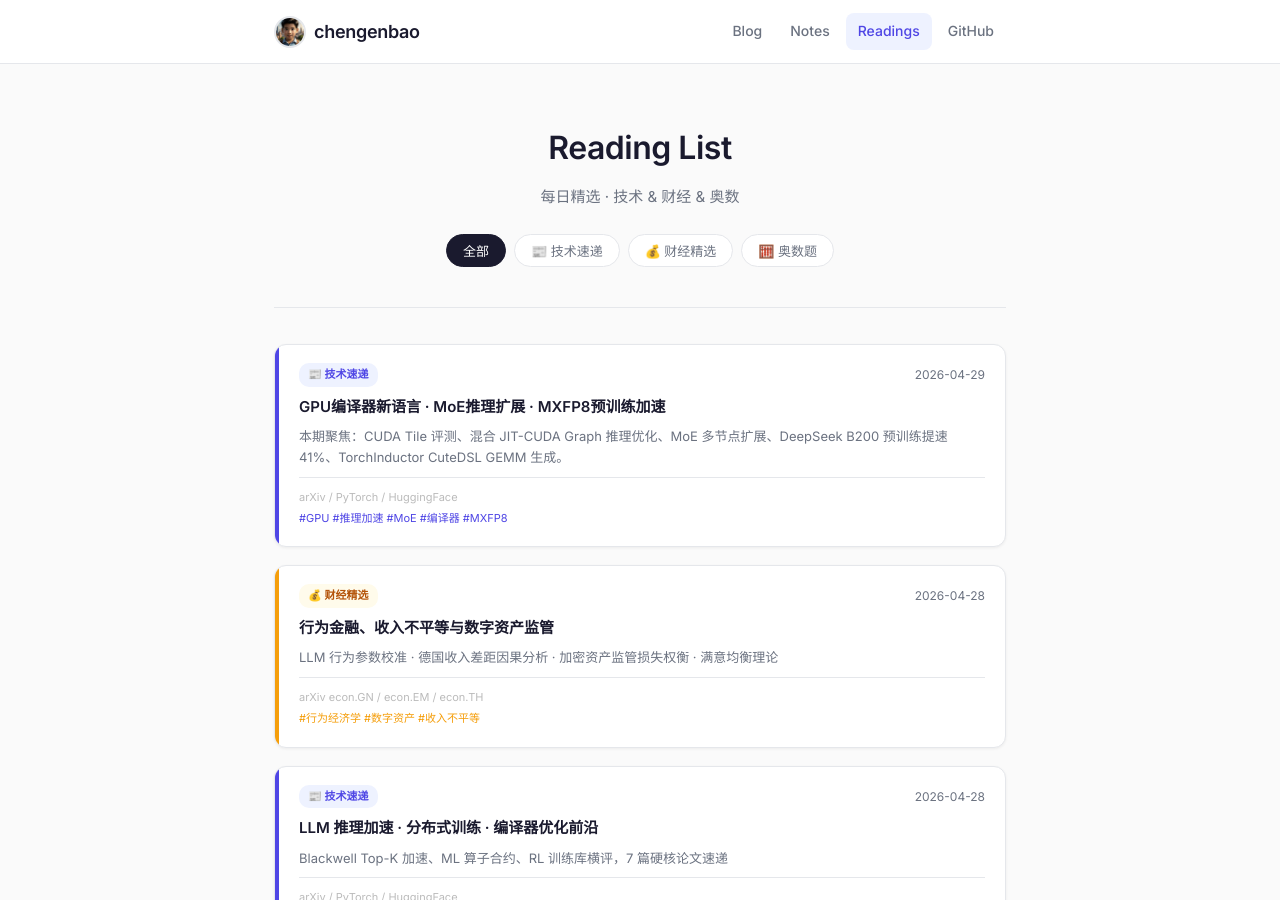
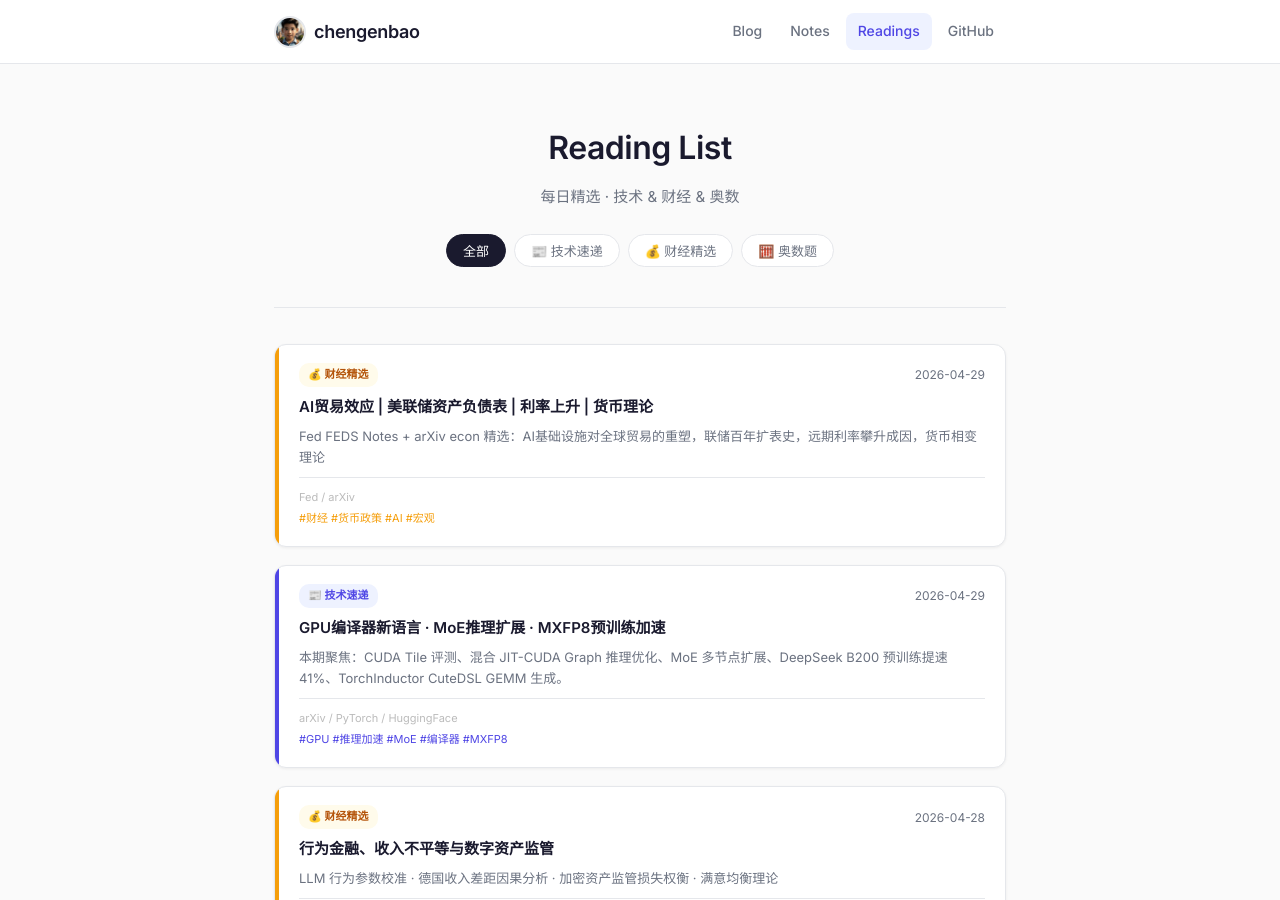
Before and after one commit to chengenbao/chengenbao.github.io, a Jekyll site: the page built from reading-list/index.md, in a window 1280 px wide and 900 px high. Built offline with Jekyll 4.4.1, drawn with Linux system fonts in a browser that asks for light colours.

Commit message:
add finance card to index 2026-04-29

```diff
--- a/reading-list/index.md
+++ b/reading-list/index.md
@@ -18,6 +18,22 @@ permalink: /reading-list/
   </div>
 
   <div class="rl-grid">
+<a class="rl-card finance" href="/reading-list/2026-04-29-finance-daily/">
+  <div class="rl-accent"></div>
+  <div class="rl-body">
+    <div class="rl-top">
+      <span class="rl-badge finance">💰 财经精选</span>
+      <time>2026-04-29</time>
+    </div>
+    <h2>AI贸易效应 | 美联储资产负债表 | 利率上升 | 货币理论</h2>
+    <p>Fed FEDS Notes + arXiv econ 精选：AI基础设施对全球贸易的重塑，联储百年扩表史，远期利率攀升成因，货币相变理论</p>
+    <div class="rl-meta">
+      <span class="rl-source">Fed / arXiv</span>
+      <span class="rl-tags">#财经 #货币政策 #AI #宏观</span>
+    </div>
+  </div>
+</a>
+
 <a class="rl-card tech" href="/reading-list/2026-04-29-tech-daily/">
   <div class="rl-accent"></div>
   <div class="rl-body">
```
